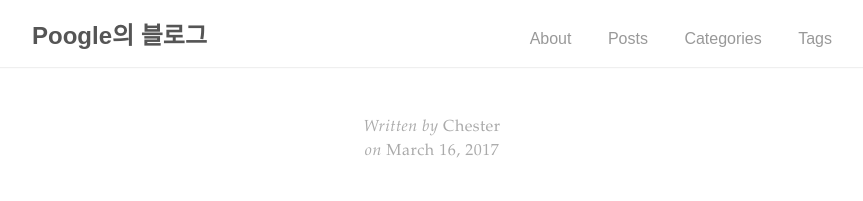
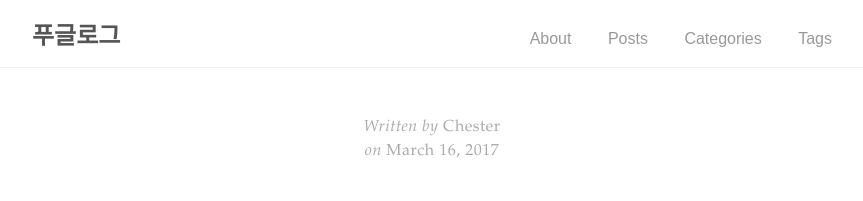
Before and after one commit to suhyunsim/suhyunsim.github.io, a Jekyll site: the page built from _posts/2017-03-16-example-content.md, in a window 1280 px wide. Shown: the top 201 px of the page, without its empty margins (208-1071 px from the left). Built offline with Jekyll 4.4.1, drawn with Linux system fonts in a browser that asks for light colours.

Commit message:
style: 블로그 이름 변경, 코드 라인 색 변경

```diff
--- a/_config.yml
+++ b/_config.yml
@@ -1,5 +1,5 @@
 # Site settings
-title:          Poogle의 블로그
+title:          푸글로그
 description:    "성장하는 개발자"
 baseurl:        ""
 url:            "https://suhyunsim.github.io"
--- a/_sass/tale/_code.scss
+++ b/_sass/tale/_code.scss
@@ -35,7 +35,7 @@ pre code {
   }
 
   .lineno {
-    color: $default-tint;
+    color: $grey-1;
     display: inline-block; // Ensures the null space also isn't selectable
     padding: 0 .75rem 0 .25rem;
     // Make sure numbers aren't selectable
```
